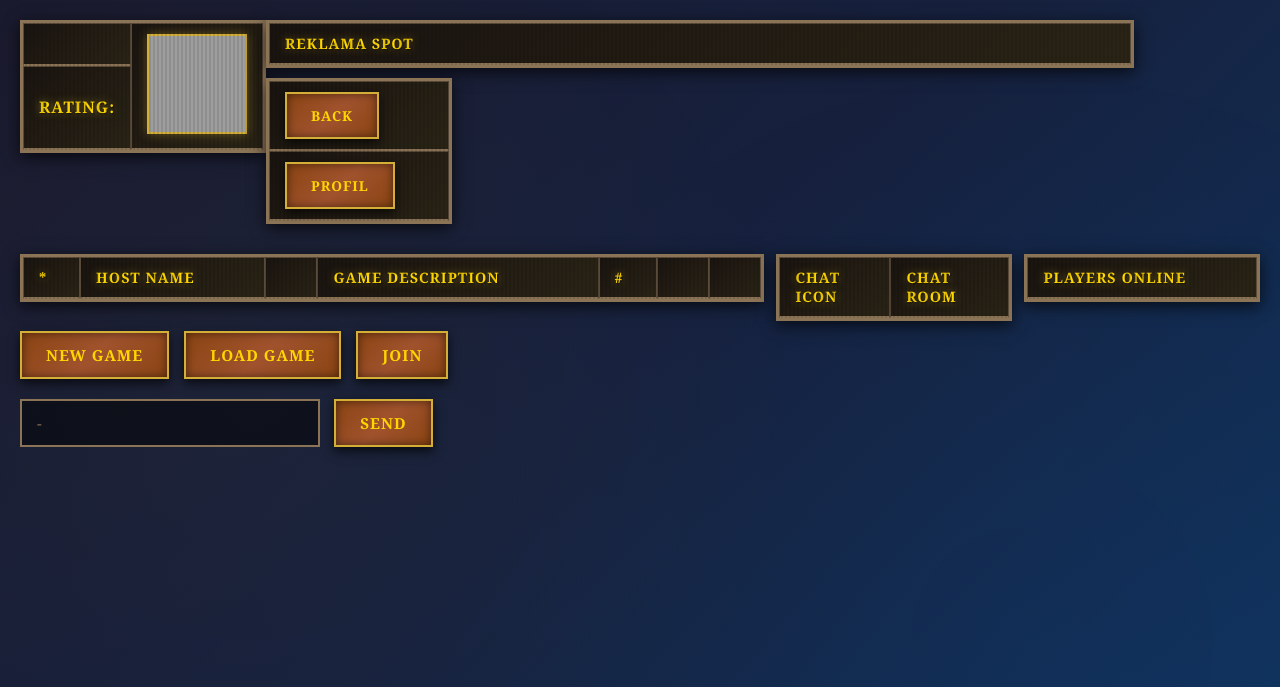
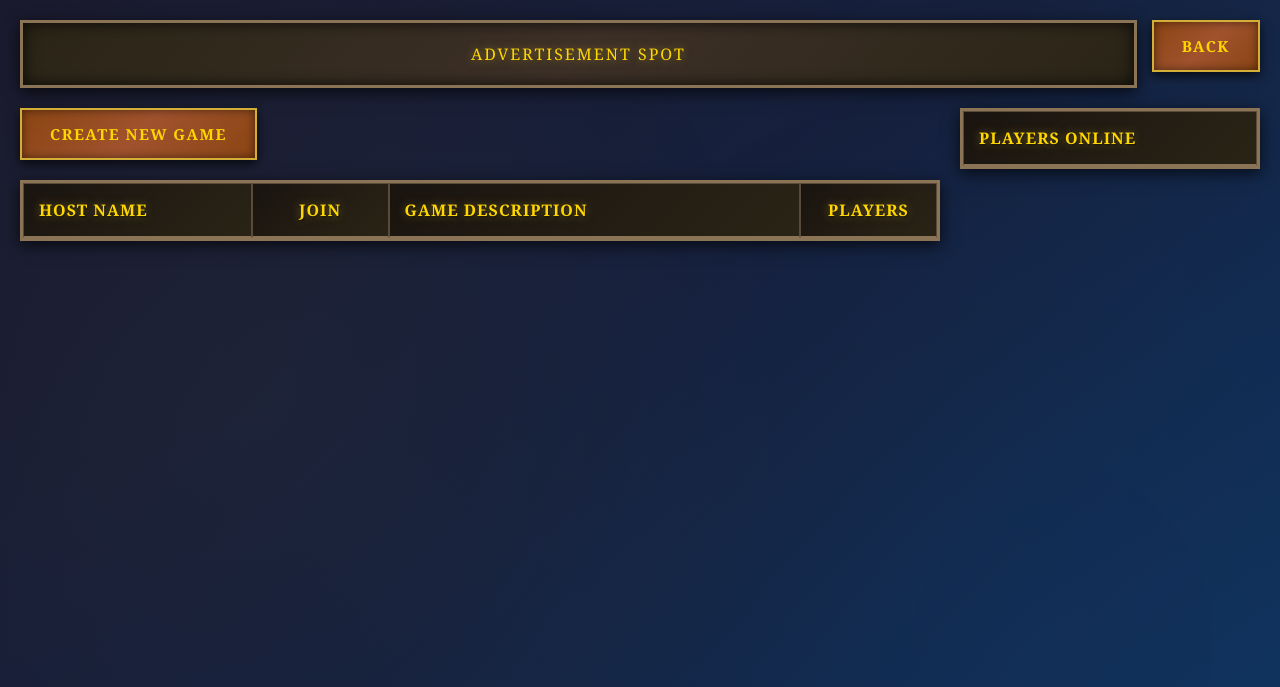
Before and after one commit to Zancmok/WebHeroes, a Python web app: template src/WebHeroes/templates/online-lobbies.html in a window 1280 px wide. Shown: the top 687 px of the page. Run offline with Jinja, Linux system fonts and the light colour scheme; the template is opened without the code that fills it, so the values that code supplies are empty; some libraries are stand-ins or nearby versions; grey boxes are pictures that could not be loaded.

Commit message:
change css and html

```diff
--- a/src/WebHeroes/static/css/lobbies.css
+++ b/src/WebHeroes/static/css/lobbies.css
@@ -1,4 +1,3 @@
-/* Reset and base styles */
 * {
   margin: 0;
   padding: 0;
@@ -24,22 +23,82 @@ body::before {
   width: 100%;
   height: 100%;
   background-image:
-    radial-gradient(circle at 20% 50%, rgba(212, 175, 55, 0.03) 0%, transparent 50%),
-    radial-gradient(circle at 80% 80%, rgba(25, 118, 210, 0.03) 0%, transparent 50%);
+      radial-gradient(circle at 20% 50%, rgba(212, 175, 55, 0.03) 0%, transparent 50%),
+      radial-gradient(circle at 80% 80%, rgba(25, 118, 210, 0.03) 0%, transparent 50%);
   pointer-events: none;
   z-index: 0;
 }
 
-/* Table base styling */
+.container {
+  max-width: 1600px;
+  margin: 0 auto;
+  position: relative;
+  z-index: 1;
+}
+
+/* Header */
+.header-section {
+  display: flex;
+  justify-content: space-between;
+  align-items: stretch;
+  gap: 15px;
+  margin-bottom: 20px;
+}
+
+.header-ad {
+  flex: 1;
+  background: linear-gradient(135deg, #2a2416 0%, #3d3027 50%, #2a2416 100%);
+  border: 3px solid #8b7355;
+  box-shadow: inset 0 0 15px rgba(0, 0, 0, 0.8), 0 4px 15px rgba(0, 0, 0, 0.7);
+  padding: 20px;
+  display: flex;
+  align-items: center;
+  justify-content: center;
+  color: #ffd700;
+  text-shadow: 0 0 8px rgba(212, 175, 55, 0.6);
+  text-transform: uppercase;
+  letter-spacing: 2px;
+}
+
+.header-nav {
+  flex: 0 0 auto;
+}
+
+/* Main content layout */
+.content-wrapper {
+  display: flex;
+  gap: 20px;
+  margin-bottom: 20px;
+}
+
+.main-content {
+  flex: 1;
+  min-width: 0;
+}
+
+.sidebar {
+  flex: 0 0 300px;
+  min-width: 0;
+}
+
+/* Action bar */
+.action-bar {
+  margin-bottom: 20px;
+  display: flex;
+  gap: 15px;
+  align-items: center;
+}
+
+/* Tables */
 table {
+  width: 100%;
   border-collapse: separate;
   border-spacing: 0;
   background: linear-gradient(135deg, #2a2416 0%, #3d3027 50%, #2a2416 100%);
   border: 3px solid #8b7355;
   box-shadow: inset 0 0 15px rgba(0, 0, 0, 0.8), 0 4px 15px rgba(0, 0, 0, 0.7);
   position: relative;
-  z-index: 1;
-  margin-bottom: 10px;
+  margin-bottom: 20px;
 }
 
 table::before {
@@ -50,19 +109,19 @@ table::before {
   right: 0;
   bottom: 0;
   background-image:
-    repeating-linear-gradient(90deg, transparent, transparent 2px, rgba(0, 0, 0, 0.1) 2px, rgba(0, 0, 0, 0.1) 4px);
+      repeating-linear-gradient(90deg, transparent, transparent 2px, rgba(0, 0, 0, 0.1) 2px, rgba(0, 0, 0, 0.1) 4px);
   pointer-events: none;
 }
 
-/* Table cells */
 td {
-  padding: 10px 15px;
+  padding: 12px 15px;
   border: 1px solid #5a4a3a;
   color: #d4af37;
   text-transform: uppercase;
   letter-spacing: 1px;
   font-size: 0.9em;
   font-weight: bold;
+  position: relative;
 }
 
 thead td {
@@ -70,6 +129,8 @@ thead td {
   color: #ffd700;
   text-shadow: 0 0 8px rgba(212, 175, 55, 0.5), 1px 1px 2px rgba(0, 0, 0, 0.8);
   border-bottom: 2px solid #8b7355;
+  font-size: 1em;
+  padding: 15px;
 }
 
 tbody td {
@@ -82,35 +143,60 @@ tbody tr:hover td {
   cursor: pointer;
 }
 
-/* Profile picture */
-#pfp-display {
-  border: 2px solid #d4af37;
-  box-shadow: 0 0 10px rgba(212, 175, 55, 0.4);
-  border-radius: 0;
+/* Lobby table columns */
+#bot thead td:nth-child(1) {
+  width: 25%;
 }
 
-/* Main lobby table */
-#bot {
-  width: 60%;
-  float: left;
-  margin-right: 1%;
-  clear: both;
-  margin-top: 20px;
+#bot thead td:nth-child(2) {
+  width: 15%;
+  text-align: center;
 }
 
-/* Chat room table */
-#bot2 {
-  width: 19%;
-  float: left;
-  margin-right: 1%;
-  margin-top: 20px;
+#bot thead td:nth-child(3) {
+  width: 45%;
+}
+
+#bot thead td:nth-child(4) {
+  width: 15%;
+  text-align: center;
 }
 
 /* Players online table */
 #bot3 {
-  width: 19%;
-  float: left;
-  margin-top: 20px;
+  margin-bottom: 0;
+}
+
+#bot3 tbody {
+  display: block;
+  max-height: 400px;
+  overflow-y: auto;
+}
+
+#bot3 thead,
+#bot3 tbody tr {
+  display: table;
+  width: 100%;
+  table-layout: fixed;
+}
+
+/* Scrollbar styling */
+#bot3 tbody::-webkit-scrollbar {
+  width: 10px;
+}
+
+#bot3 tbody::-webkit-scrollbar-track {
+  background: rgba(0, 0, 0, 0.5);
+  border-left: 1px solid #5a4a3a;
+}
+
+#bot3 tbody::-webkit-scrollbar-thumb {
+  background: linear-gradient(135deg, #8b4513 0%, #a0522d 100%);
+  border: 1px solid #d4af37;
+}
+
+#bot3 tbody::-webkit-scrollbar-thumb:hover {
+  background: linear-gradient(135deg, #a0522d 0%, #cd853f 100%);
 }
 
 /* Buttons */
@@ -118,17 +204,18 @@ button {
   background: linear-gradient(135deg, #8b4513 0%, #a0522d 50%, #8b4513 100%);
   border: 2px solid #d4af37;
   color: #ffd700;
-  padding: 12px 24px;
+  padding: 14px 28px;
   font-size: 0.95em;
   font-family: 'Georgia', serif;
   font-weight: bold;
   cursor: pointer;
   text-transform: uppercase;
-  letter-spacing: 1px;
+  letter-spacing: 1.5px;
   box-shadow: inset 0 0 10px rgba(0, 0, 0, 0.5), 0 4px 10px rgba(0, 0, 0, 0.7);
   transition: all 0.3s ease;
   position: relative;
   overflow: hidden;
+  white-space: nowrap;
 }
 
 button::before {
@@ -157,103 +244,55 @@ button:active {
   box-shadow: inset 0 0 20px rgba(0, 0, 0, 0.8);
 }
 
-/* Button container */
-#buttons {
-  clear: both;
-  margin-top: 20px;
-  margin-bottom: 20px;
-  display: flex;
-  gap: 15px;
-  flex-wrap: wrap;
-  position: relative;
-  z-index: 1;
-}
-
-/* Input field */
-input[type="text"] {
-  background-color: rgba(0, 0, 0, 0.5);
-  color: #d4af37;
-  border: 2px solid #8b7355;
-  padding: 12px 15px;
-  font-family: 'Georgia', serif;
-  font-size: 0.95em;
-  transition: border-color 0.3s ease, box-shadow 0.3s ease;
-  width: 300px;
-  margin-right: 10px;
-  position: relative;
-  z-index: 1;
-}
-
-input[type="text"]::placeholder {
-  color: #8b7355;
-  text-transform: uppercase;
-  letter-spacing: 1px;
-}
-
-input[type="text"]:focus {
-  outline: none;
-  background-color: rgba(0, 0, 0, 0.7);
-  box-shadow: inset 0 0 10px rgba(212, 175, 55, 0.2), 0 0 15px rgba(212, 175, 55, 0.4);
-  border-color: #d4af37;
-}
-
-/* Send button specific */
-#send {
-  vertical-align: top;
-}
-
-/* Special styling for specific text elements */
-#nameDisplay,
-#ratingDisplay {
-  font-size: 1em;
-  color: #ffd700;
-  text-shadow: 0 0 8px rgba(212, 175, 55, 0.6), 1px 1px 2px rgba(0, 0, 0, 0.8);
-}
-
-/* Responsive adjustments */
+/* Responsive design */
 @media (max-width: 1200px) {
-  #bot {
-    width: 100%;
-    float: none;
-    margin-right: 0;
-  }
-
-  #bot2, #bot3 {
-    width: 49%;
-    float: left;
-  }
-
-  #bot2 {
-    margin-right: 2%;
-  }
-
-  #bot3 {
-    margin-right: 0;
+  .sidebar {
+      flex: 0 0 250px;
   }
 }
 
-@media (max-width: 768px) {
-  table[style*="float:left"] {
-    width: 100% !important;
-    float: none !important;
+@media (max-width: 900px) {
+  .header-section {
+      flex-direction: column;
   }
 
-  #bot, #bot2, #bot3 {
-    width: 100%;
-    float: none;
-    margin-right: 0;
+  .action-bar {
+      flex-direction: column;
   }
 
-  #buttons {
-    flex-direction: column;
+  .action-bar button {
+      width: 100%;
+  }
+
+  .sidebar {
+      flex: 0 0 200px;
+  }
+}
+
+@media (max-width: 600px) {
+  body {
+      padding: 10px;
+  }
+
+  .header-section {
+      flex-direction: column;
   }
 
   button {
-    width: 100%;
+      padding: 12px 20px;
+      font-size: 0.85em;
   }
 
-  input[type="text"] {
-    width: calc(100% - 10px);
-    margin-bottom: 10px;
+  td {
+      padding: 8px 10px;
+      font-size: 0.8em;
+  }
+
+  #bot thead td:nth-child(3) {
+      display: none;
+  }
+
+  #bot tbody td:nth-child(3) {
+      display: none;
   }
 }
--- a/src/WebHeroes/templates/online-lobbies.html
+++ b/src/WebHeroes/templates/online-lobbies.html
@@ -14,97 +14,57 @@
 	</head>
 
 	<body>
+    <div class="container">
+        <!-- Header -->
+        <div class="header-section">
+            <div class="header-ad">
+                Advertisement Spot
+            </div>
+            <div class="header-nav">
+                <button id="back">Back</button>
+            </div>
+        </div>
 
-		<table border="1" style="width:15%;float:left">
+        <!-- Main content wrapper -->
+        <div class="content-wrapper">
+            <!-- Main content area -->
+            <div class="main-content">
+                <!-- Action bar -->
+                <div class="action-bar">
+                    <button id="newGame">Create New Game</button>
+                </div>
+
+                <!-- Lobbies table -->
+                <table id="bot">
                     <thead>
                         <tr>
-					<td id="nameDisplay"></td>
-					<td rowspan="2"><img id="pfp-display" src="https://cdn.discordapp.com/embed/avatars/1.png" width="100em" height="100em"></td>
-				</tr>
-				<tr>
-					<td id="ratingDisplay">rating:</td>
+                            <td>Host Name</td>
+                            <td>Join</td>
+                            <td>Game Description</td>
+                            <td>Players</td>
                         </tr>
                     </thead>
+                    <tbody>
+                        <!-- Lobbies will be populated here -->
+                    </tbody>
                 </table>
+            </div>
 
-		<table style="width:70%;float:left">
+            <!-- Sidebar -->
+            <div class="sidebar">
+                <table id="bot3">
                     <thead>
                         <tr>
-					<td>reklama spot</td>
+                            <td>Players Online</td>
                         </tr>
                     </thead>
-		</table>
-
-		<table style="width:15%;float:left">
-			<thead>
-				<tr>
-					<td><button id="back">BACK</button></td>
-				</tr>
-				<tr>
-					<td><button>PROFIl</button></td>
-				</tr>
-			</thead>
-		</table>
-
-		<img></img>
-
-		<table border="1" id="bot">
-			<thead id="lobbies">
-				<tr>
-					<td>*</td><!--save icon probabily-->
-					<td>HOST NAME</td>
-					<td>&nbsp;</td> <!--is comp-->
-					<td>GAME DESCRIPTION</td>
-					<td>#</td> <!--PLAYER COUNT-->
-					<td>&nbsp;</td> <!--is competitive-->
-					<td>&nbsp;</td> <!--has password-->
-				</tr>
-			</thead>
-
                     <tbody>
-				<!--empty for now-->
-			</tbody>
-
-		</table>
-
-		<table border="1" id="bot2">
-			<thead>
-				<tr>
-					<td>CHAT ICON</td>
-					<td>CHAT ROOM</td>
-				</tr>
-			</thead>
-
-			<tbody>
-				<!--empty for now-->
+                        <!-- Players will be populated here -->
                     </tbody>
                 </table>
-
-		<table border="1" id="bot3">
-			<thead>
-				<tr>
-					<td>PLAYERS ONLINE</td>
-				</tr>
-			</thead>
-
-			<tbody>
-				<!--empty for now-->
-			</tbody>
-		</table>
-
-		<div id="buttons">
-			<button id="newGame">NEW GAME</button>
-			<button id="loadGame">LOAD GAME</button>
-			<button id="join">JOIN</button>
             </div>
-
-
-
-		<input type="text" placeholder="-" id="message">
-		<button id="send">SEND</button>
-
-
-
+        </div>
+    </div>
 
     <script type="text/javascript" charset="utf-8">
         (function init() {
@@ -112,7 +72,6 @@
 
             socket.on("connect", () => {
                 console.log("Connected to server!");
-
                 socket.emit('refresh');
             });
 
@@ -122,7 +81,6 @@
         })()
     </script>
     <script src="../static/js/logout.js"></script>
-
 </body>
 
 </html>
```
Lines whose indentation alone changed are shown as unchanged.
